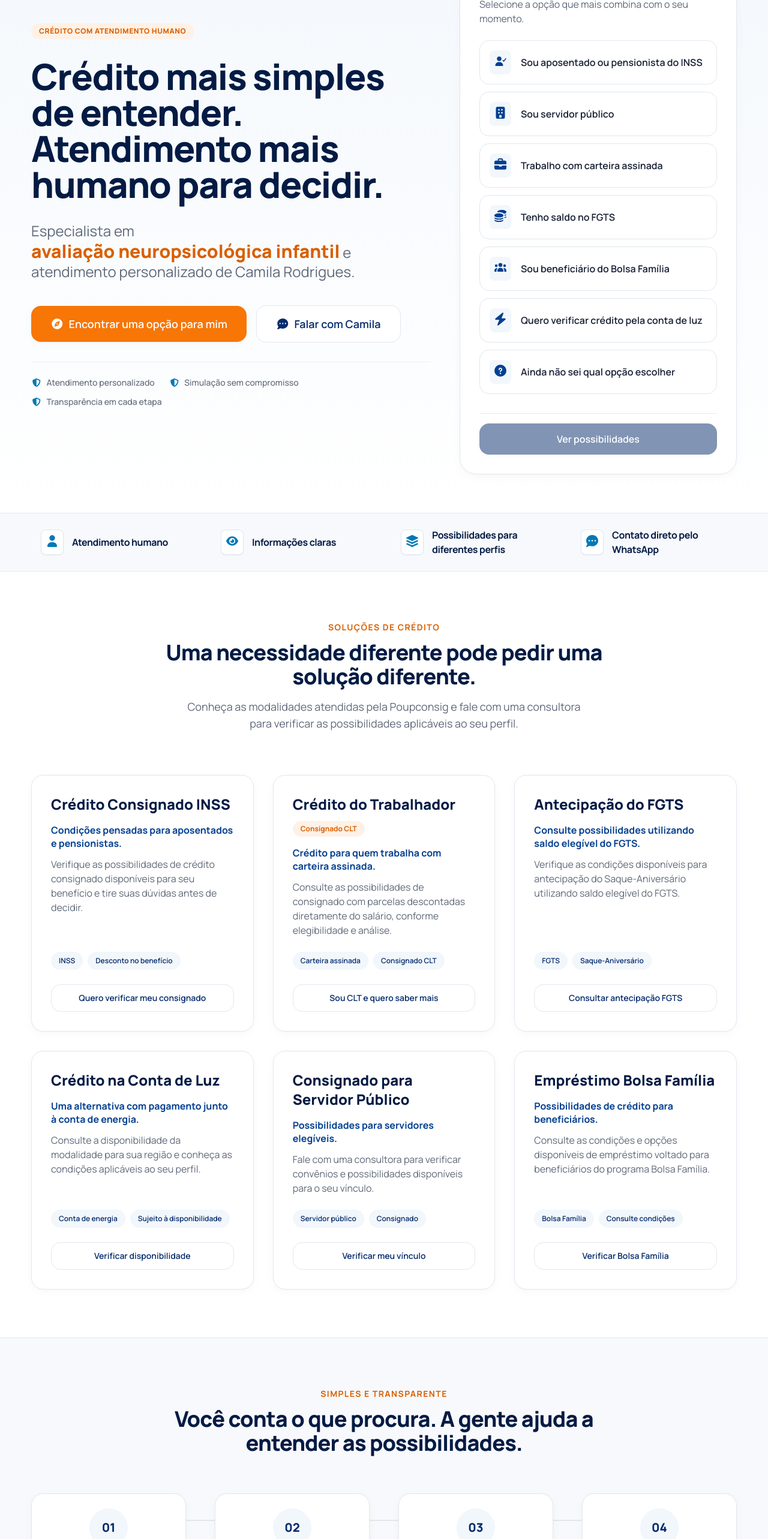
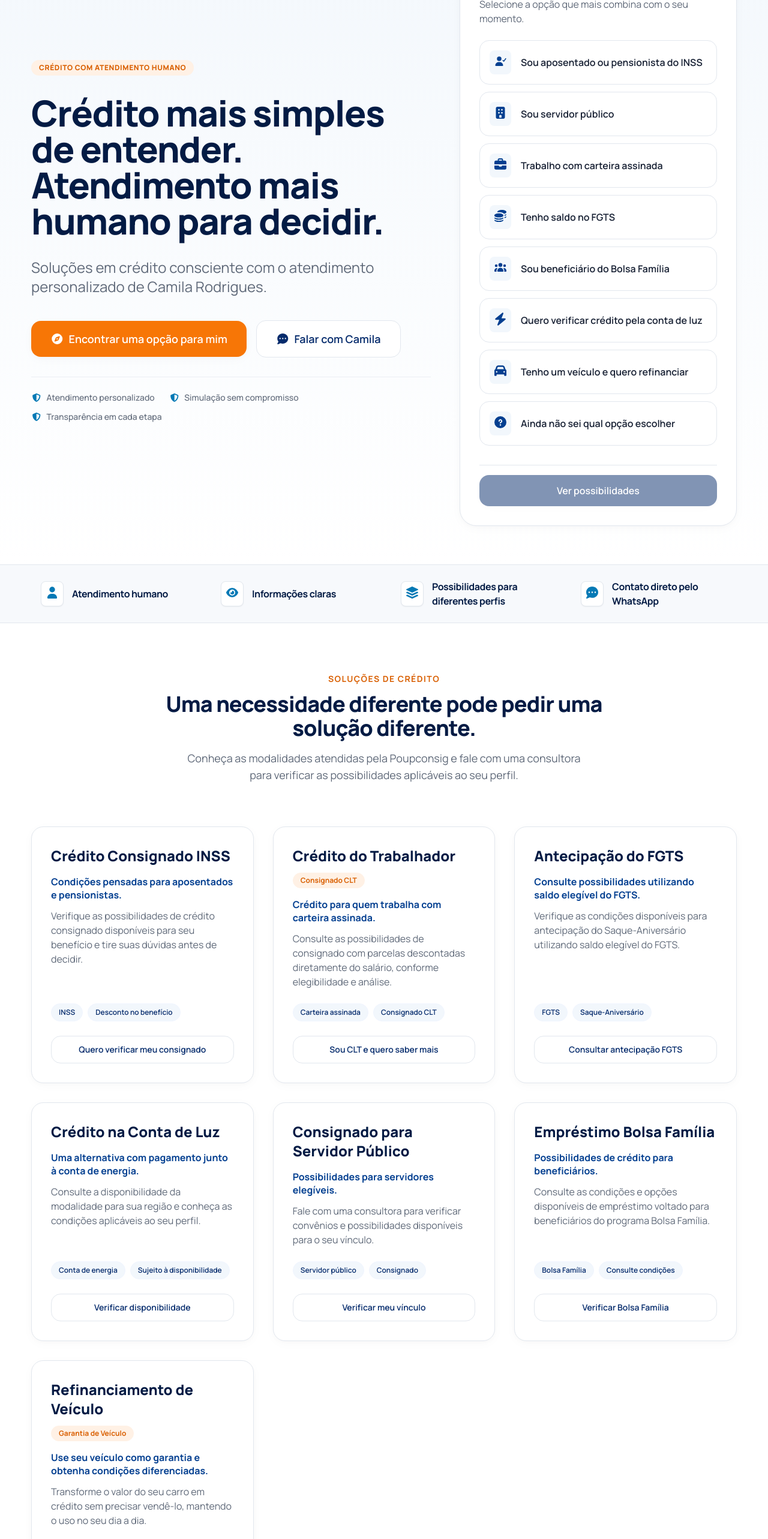
Before and after one commit to Mavoxweb/poup-cosing, a React (Vite) app: page / in a window 1280 px wide. Shown: the part 234-2800 px from the top of the page at 60% size. Built offline with nearby package versions, Linux system fonts and the light colour scheme.

Commit message:
feat: initialize credit solution constants and FAQ data with WhatsApp integration helpers

```diff
--- a/src/components/credit-match/ProfileSelector.tsx
+++ b/src/components/credit-match/ProfileSelector.tsx
@@ -1,6 +1,6 @@
 import React from 'react';
 import { FontAwesomeIcon } from '@fortawesome/react-fontawesome';
-import { faUserCheck, faBuilding, faBriefcase, faCoins, faBolt, faCircleQuestion, faUsers } from '@fortawesome/free-solid-svg-icons';
+import { faUserCheck, faBuilding, faBriefcase, faCoins, faBolt, faCircleQuestion, faUsers, faCar } from '@fortawesome/free-solid-svg-icons';
 import { PROFILE_OPTIONS } from '../../constants/solutions';
 import type { ProfileOption } from '../../constants/solutions';
 
@@ -12,6 +12,7 @@ const getIcon = (type: string) => {
     case 'FGTS': return faCoins;
     case 'CONTA_LUZ': return faBolt;
     case 'BOLSA_FAMILIA': return faUsers;
+    case 'REFINANCIAMENTO_VEICULO': return faCar;
     default: return faCircleQuestion;
   }
 };
--- a/src/components/sections/Hero.tsx
+++ b/src/components/sections/Hero.tsx
@@ -39,7 +39,7 @@ export const Hero: React.FC<HeroProps> = ({ onOpenCityModal }) => {
           </h1>
 
           <p className="text-lg sm:text-xl md:text-2xl text-neutral-secondary leading-relaxed max-w-xl">
-            Especialista em <strong className="font-extrabold text-accent-700 text-xl sm:text-2xl md:text-3xl inline-block">avaliação neuropsicológica infantil</strong> e atendimento personalizado de Camila Rodrigues.
+            Soluções em crédito consciente com o atendimento personalizado de Camila Rodrigues.
           </p>
 
           <div className="flex flex-col sm:flex-row items-stretch sm:items-center gap-4 pt-2">
--- a/src/constants/faq.ts
+++ b/src/constants/faq.ts
@@ -26,6 +26,11 @@ export const FAQ_ITEMS: FAQItem[] = [
     answer: "Nesta modalidade, as parcelas do crédito são cobradas diretamente na sua conta mensal de energia elétrica. Ela representa uma alternativa simplificada de crédito, dependendo da aprovação na concessionária de energia parceira do seu município e da viabilidade da operação para o seu perfil de consumo."
   },
   {
+    id: "faq-refin-veiculo",
+    question: "Como funciona o refinanciamento de veículo?",
+    answer: "O refinanciamento de veículo (ou empréstimo com garantia de veículo) permite obter recursos financeiros utilizando seu automóvel como garantia. Você continua utilizando seu veículo normalmente no dia a dia enquanto quita as parcelas com taxas de juros reduzidas."
+  },
+  {
     id: "faq-simulacao",
     question: "Posso fazer uma simulação sem compromisso?",
     answer: "Sim. Todas as simulações e atendimentos realizados pela Poupconsig são totalmente informativos e sem compromisso. Nosso objetivo é ajudar você a compreender as opções viáveis para que você tome sua decisão com total tranquilidade e clareza."
--- a/src/constants/solutions.ts
+++ b/src/constants/solutions.ts
@@ -5,7 +5,8 @@ export type CreditContext =
   | "FGTS"
   | "CONTA_LUZ"
   | "SERVIDOR"
-  | "BOLSA_FAMILIA";
+  | "BOLSA_FAMILIA"
+  | "REFINANCIAMENTO_VEICULO";
 
 export interface Solution {
   id: string;
@@ -80,6 +81,17 @@ export const SOLUTIONS: Solution[] = [
     tags: ["Bolsa Família", "Consulte condições"],
     ctaText: "Verificar Bolsa Família",
     whatsAppContext: "BOLSA_FAMILIA"
+  },
+  {
+    id: "sol-refin-veiculo",
+    type: "REFINANCIAMENTO_VEICULO",
+    title: "Refinanciamento de Veículo",
+    badge: "Garantia de Veículo",
+    headline: "Use seu veículo como garantia e obtenha condições diferenciadas.",
+    description: "Transforme o valor do seu carro em crédito sem precisar vendê-lo, mantendo o uso no seu dia a dia.",
+    tags: ["Garantia de veículo", "Taxas reduzidas"],
+    ctaText: "Simular refinanciamento",
+    whatsAppContext: "REFINANCIAMENTO_VEICULO"
   }
 ];
 
@@ -128,6 +140,12 @@ export const PROFILE_OPTIONS: ProfileOption[] = [
     description: "Uma opção alternativa de crédito onde a cobrança das parcelas é integrada à sua fatura de energia elétrica residencial, dependendo da concessionária e da viabilidade regional."
   },
   {
+    type: "REFINANCIAMENTO_VEICULO",
+    label: "Tenho um veículo e quero refinanciar",
+    solutionName: "Refinanciamento de Veículo",
+    description: "O refinanciamento de veículo (empréstimo com garantia de veículo) permite utilizar seu automóvel para obter crédito com taxas de juros menores e prazos maiores, mantendo a posse do veículo."
+  },
+  {
     type: "NAO_SEI",
     label: "Ainda não sei qual opção escolher",
     solutionName: "Atendimento personalizado com Camila Rodrigues",
--- a/src/lib/whatsapp.ts
+++ b/src/lib/whatsapp.ts
@@ -8,7 +8,8 @@ export const MESSAGES: Record<CreditContext, string> = {
   FGTS: "Olá, Camila! Acessei o site da Poupconsig e tenho interesse em verificar possibilidades de Antecipação do Saque-Aniversário FGTS. Pode me orientar?",
   CONTA_LUZ: "Olá, Camila! Acessei o site da Poupconsig e gostaria de verificar a disponibilidade de crédito com pagamento pela conta de luz. Minha cidade é: {city}. Pode me orientar?",
   SERVIDOR: "Olá, Camila! Acessei o site da Poupconsig e sou servidor(a) público(a). Gostaria de verificar as possibilidades de crédito consignado para o meu vínculo. Pode me orientar?",
-  BOLSA_FAMILIA: "Olá, Camila! Acessei o site da Poupconsig e gostaria de entender as possibilidades de Empréstimo Bolsa Família. Pode me orientar?"
+  BOLSA_FAMILIA: "Olá, Camila! Acessei o site da Poupconsig e gostaria de entender as possibilidades de Empréstimo Bolsa Família. Pode me orientar?",
+  REFINANCIAMENTO_VEICULO: "Olá, Camila! Acessei o site da Poupconsig e gostaria de obter informações sobre o Refinanciamento de Veículo. Pode me orientar sobre as condições?"
 };
 
 export function createWhatsAppLink(context: CreditContext, data?: { city?: string }): string {
```
